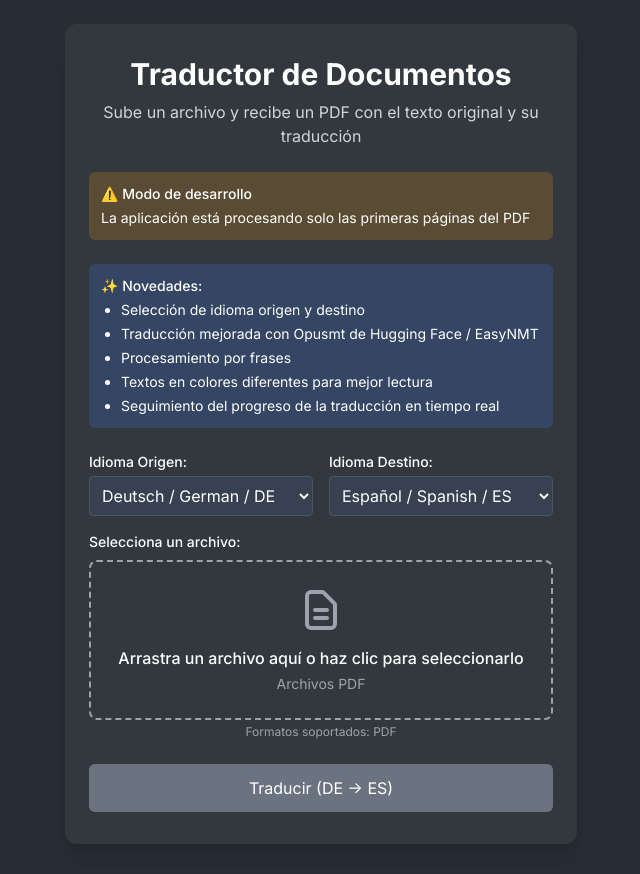
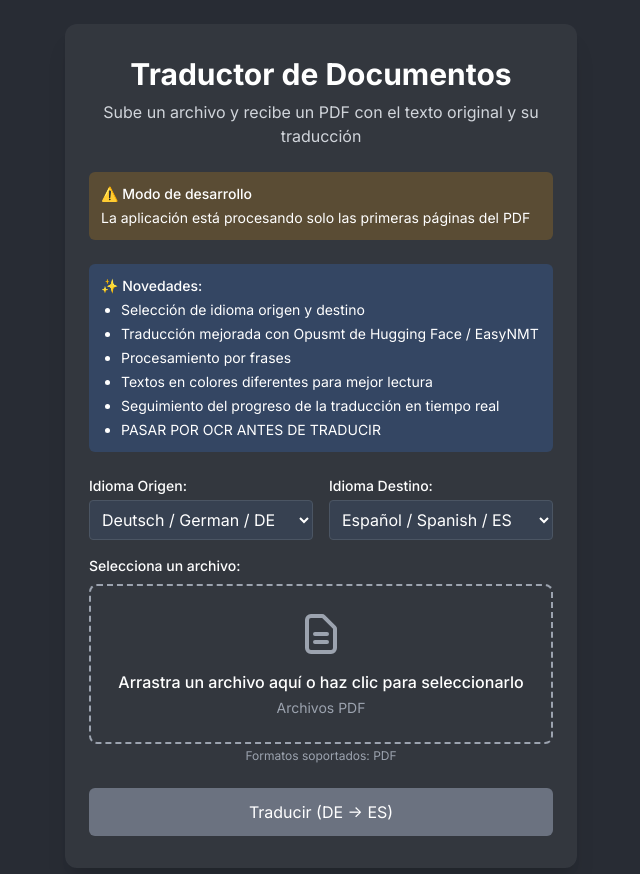
Before and after one commit to Bobovino/Ambitext, a Next.js app: page /translate in a window 1280 px wide. Shown: the top 874 px of the page, without its empty margins (319-959 px from the left). Built offline with nearby package versions, Linux system fonts and the light colour scheme.

Commit message:
Minor fixes

```diff
--- a/app/translate/page.tsx
+++ b/app/translate/page.tsx
@@ -336,6 +336,7 @@ export default function Translate() {
             <li>Procesamiento por frases</li>
             <li>Textos en colores diferentes para mejor lectura</li>
             <li>Seguimiento del progreso de la traducción en tiempo real</li>
+            <li>PASAR POR OCR ANTES DE TRADUCIR</li>
           </ul>
         </div>
 
```
Also changed, not shown: 2 other files (tests, documents, lock files or other folders).
